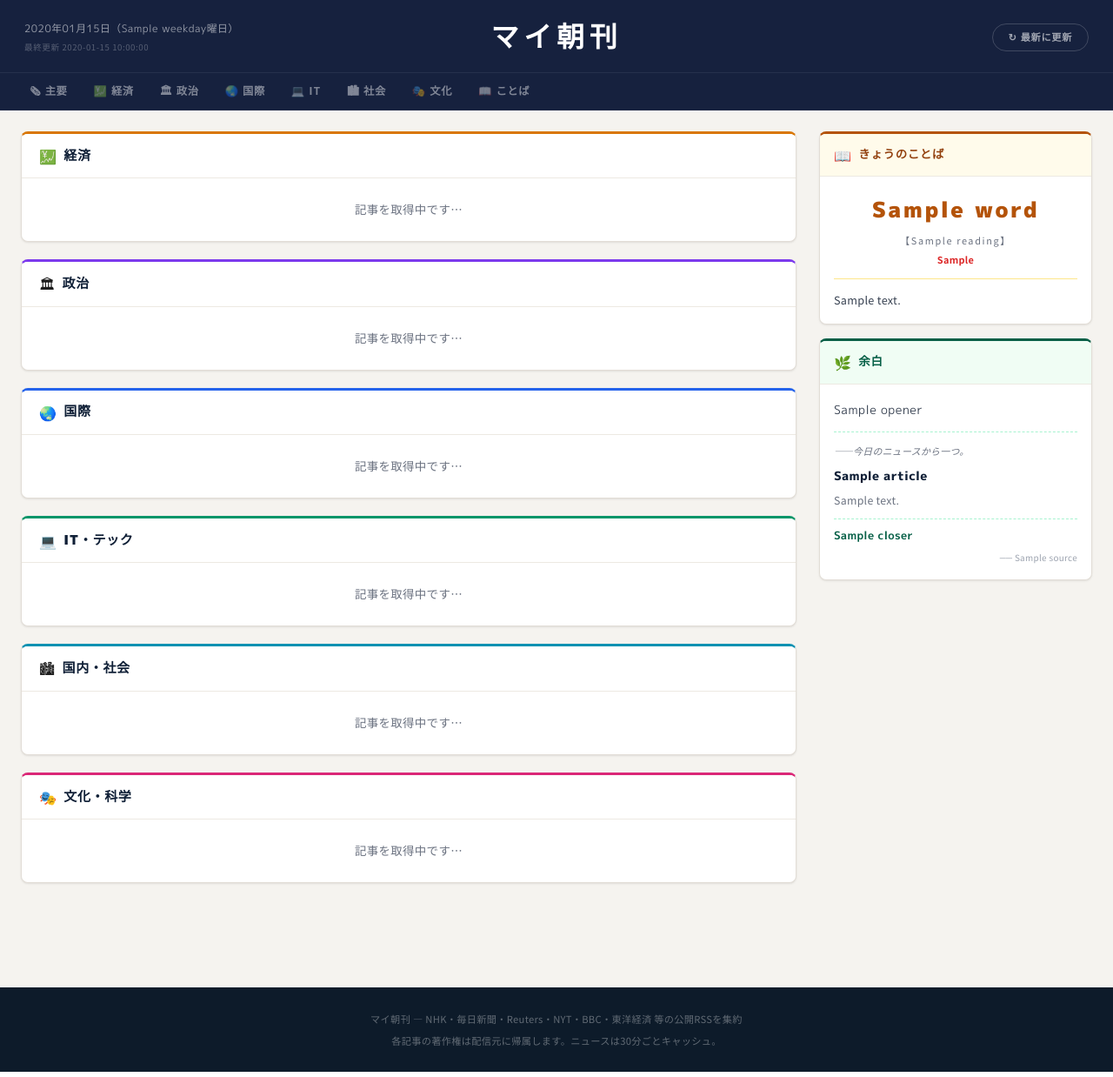
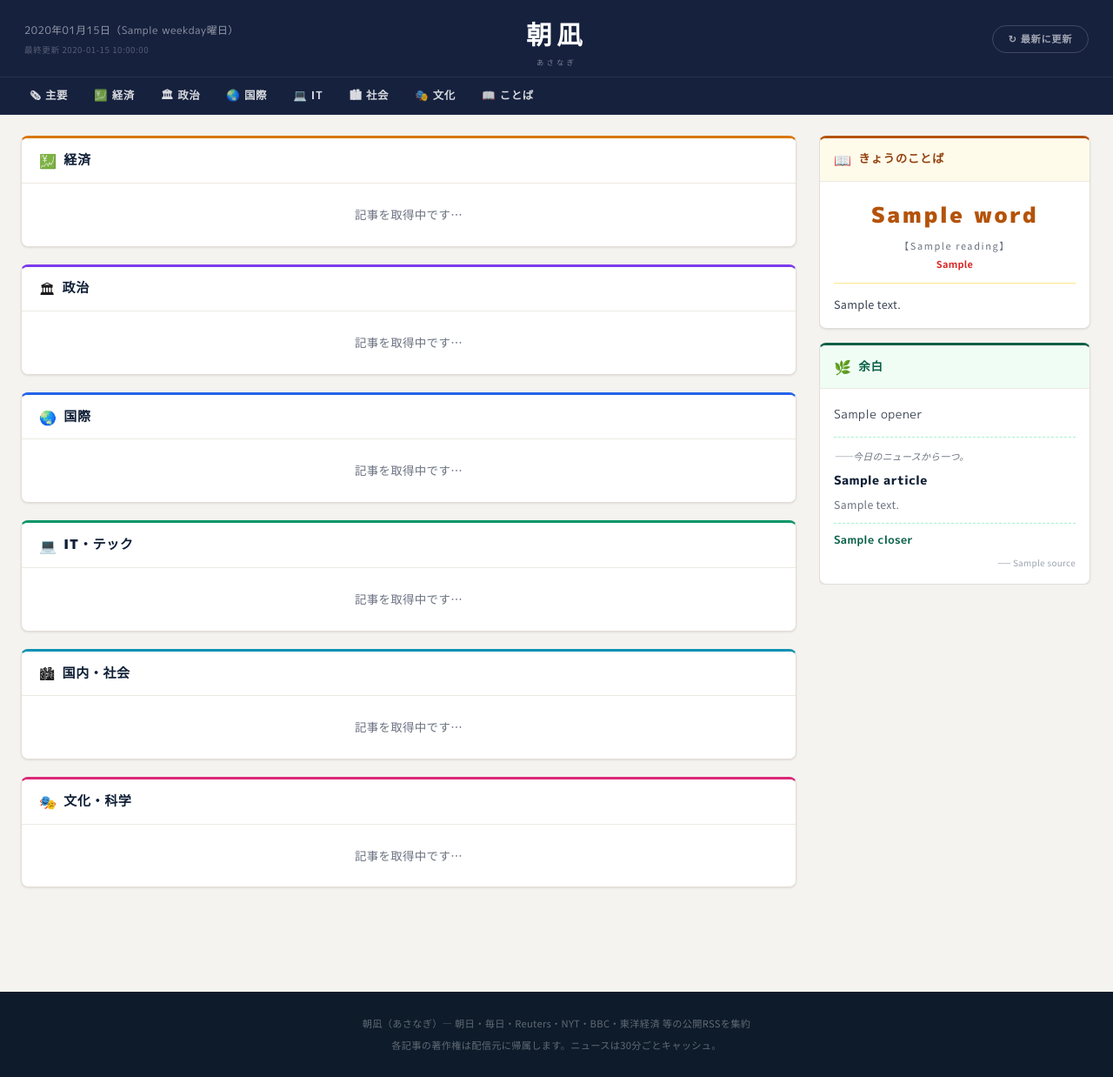
Before and after one commit to andydesuyo0206/my-news, a Flask app: template templates/index.html in a window 1280 px wide. Shown: the whole page at 87% size. Run offline with Flask 3, Linux system fonts and the light colour scheme; the template is opened without the code that fills it: most values are stand-ins (such as "Sample title", 1, 10 or a date in 2020).

Commit message:
UI改善・ソース大幅拡充・タイトルリニューアル
【ナビゲーション】
- リンクカラー rgba(255,255,255,.46) → .84 に明るく変更

【サイドバー見切れ修正】
- max-height: calc(100vh - 100px) + overflow-y: auto でサイドバー内スクロール対応
- 細いスクロールバー（4px）を追加

【ソース大幅拡充・NHK偏り解消】
- NHKを全カテゴリの末尾に配置（interleaveにより後回しに）
- 主要: 朝日新聞・47NEWS 追加
- 経済: プレジデントOL・マネーポスト 追加
- 政治: Yahoo!政治・朝日新聞政治 追加
- 国際: CNN・Washington Post・AFP BB News 追加（計9ソース）
- IT: The Verge・Wired JP 追加（計6ソース）
- 文化・科学: NHK科学(cat7) 追加
- 国内・社会: 朝日新聞・47NEWS 追加（計6ソース）

【タイトル変更】
- 「マイ朝刊」→「朝凪（あさなぎ）」
- ロゴに読み仮名「あさなぎ」をサブテキストとして表示

Co-Authored-By: Claude Sonnet 4.5 <noreply@anthropic.com>

```diff
--- a/app.py
+++ b/app.py
@@ -14,49 +14,63 @@ JST = ZoneInfo('Asia/Tokyo')
 
 app = Flask(__name__)
 
-# ─── 健司選定 RSSフィード ────────────────────────────────────────
+# ─── 健司選定 RSSフィード（NHKは各カテゴリ末尾に配置し偏りを抑制） ──
 
 FEEDS = {
     '主要': [
-        ('NHK',          'https://www3.nhk.or.jp/rss/news/cat0.xml'),
+        ('朝日新聞',      'https://www.asahi.com/rss/asahi/newsheadlines.rdf'),
         ('毎日新聞',      'https://mainichi.jp/rss/etc/mainichi-flash.rss'),
+        ('47NEWS',        'https://www.47news.jp/articles.rss'),
         ('Yahoo!ニュース', 'https://news.yahoo.co.jp/rss/topics/top-picks.xml'),
         ('財経新聞',      'https://www.zaikei.co.jp/rss/news.rdf'),
+        ('NHK',           'https://www3.nhk.or.jp/rss/news/cat0.xml'),   # 末尾
     ],
-    '経済': [  # 経済・企業・金融・市場に特化したソースのみ
+    '経済': [
         ('Reuters 経済',   'https://feeds.reuters.com/reuters/businessNews'),
-        ('NHK経済',        'https://www3.nhk.or.jp/rss/news/cat3.xml'),
         ('東洋経済',       'https://toyokeizai.net/list/feed/rss'),
+        ('プレジデントOL', 'https://president.jp/list/feed/rss'),
         ('日経ビジネス',   'https://business.nikkei.com/rss/sns/nb.rdf'),
+        ('マネーポスト',   'https://www.moneypost.jp/feed'),
         ('財経新聞 経済',  'https://www.zaikei.co.jp/rss/economy.rdf'),
+        ('NHK経済',        'https://www3.nhk.or.jp/rss/news/cat3.xml'),  # 末尾
     ],
     '政治': [
-        ('NHK政治',    'https://www3.nhk.or.jp/rss/news/cat4.xml'),
         ('財経新聞 政治', 'https://www.zaikei.co.jp/rss/politics.rdf'),
+        ('Yahoo! 政治',   'https://news.yahoo.co.jp/rss/topics/politics.xml'),
+        ('朝日新聞 政治', 'https://www.asahi.com/rss/politics/index.rdf'),
+        ('NHK政治',       'https://www3.nhk.or.jp/rss/news/cat4.xml'),   # 末尾
     ],
-    '国際': [  # 安全保障・地政学を意識した構成
-        ('NHK国際',       'https://www3.nhk.or.jp/rss/news/cat5.xml'),
-        ('Reuters World', 'https://feeds.reuters.com/reuters/worldNews'),
-        ('NYT World',     'https://rss.nytimes.com/services/xml/rss/nyt/World.xml'),
-        ('BBC World',     'http://feeds.bbci.co.uk/news/world/rss.xml'),
-        ('Guardian World','https://www.theguardian.com/world/rss'),
-        ('Yahoo! 国際',   'https://news.yahoo.co.jp/rss/topics/world.xml'),
+    '国際': [
+        ('Reuters World',    'https://feeds.reuters.com/reuters/worldNews'),
+        ('NYT World',        'https://rss.nytimes.com/services/xml/rss/nyt/World.xml'),
+        ('BBC World',        'http://feeds.bbci.co.uk/news/world/rss.xml'),
+        ('CNN World',        'http://rss.cnn.com/rss/edition_world.rss'),
+        ('Guardian World',   'https://www.theguardian.com/world/rss'),
+        ('Washington Post',  'https://feeds.washingtonpost.com/rss/world'),
+        ('AFP BB News',      'https://feeds.afpbb.com/rss/afpbb/afpbbnews'),
+        ('Yahoo! 国際',      'https://news.yahoo.co.jp/rss/topics/world.xml'),
+        ('NHK国際',          'https://www3.nhk.or.jp/rss/news/cat5.xml'),# 末尾
     ],
     'IT・テック': [
-        ('ITmedia',   'https://rss.itmedia.co.jp/rss/2.0/news_bursts.xml'),
-        ('GIGAZINE',  'https://gigazine.net/news/rss_2.0/'),
-        ('CNET Japan','http://feeds.japan.cnet.com/rss/cnet/all.rdf'),
-        ('Impress',   'https://www.watch.impress.co.jp/data/rss/1.0/ipw/feed.rdf'),
+        ('ITmedia',    'https://rss.itmedia.co.jp/rss/2.0/news_bursts.xml'),
+        ('The Verge',  'https://www.theverge.com/rss/index.xml'),
+        ('Wired JP',   'https://wired.jp/rss/'),
+        ('GIGAZINE',   'https://gigazine.net/news/rss_2.0/'),
+        ('CNET Japan', 'http://feeds.japan.cnet.com/rss/cnet/all.rdf'),
+        ('Impress',    'https://www.watch.impress.co.jp/data/rss/1.0/ipw/feed.rdf'),
     ],
     '文化・科学': [
-        ('NHK文化',    'https://www3.nhk.or.jp/rss/news/cat2.xml'),
         ('現代ビジネス', 'https://gendai.media/rss'),
+        ('NHK科学',      'https://www3.nhk.or.jp/rss/news/cat7.xml'),
+        ('NHK文化',      'https://www3.nhk.or.jp/rss/news/cat2.xml'),
     ],
     '国内・社会': [
-        ('NHK社会',    'https://www3.nhk.or.jp/rss/news/cat1.xml'),
-        ('毎日新聞 社会','https://mainichi.jp/rss/etc/mainichi-flash.rss'),
-        ('Yahoo! 国内', 'https://news.yahoo.co.jp/rss/topics/domestic.xml'),
-        ('財経新聞 社会','https://www.zaikei.co.jp/rss/social.rdf'),
+        ('朝日新聞',      'https://www.asahi.com/rss/asahi/newsheadlines.rdf'),
+        ('47NEWS',        'https://www.47news.jp/articles.rss'),
+        ('毎日新聞 社会', 'https://mainichi.jp/rss/etc/mainichi-flash.rss'),
+        ('Yahoo! 国内',   'https://news.yahoo.co.jp/rss/topics/domestic.xml'),
+        ('財経新聞 社会', 'https://www.zaikei.co.jp/rss/social.rdf'),
+        ('NHK社会',       'https://www3.nhk.or.jp/rss/news/cat1.xml'),   # 末尾
     ],
 }
 
--- a/templates/index.html
+++ b/templates/index.html
@@ -3,7 +3,7 @@
 <head>
   <meta charset="UTF-8">
   <meta name="viewport" content="width=device-width, initial-scale=1.0">
-  <title>マイ朝刊 — {{ now.strftime('%Y年%m月%d日') }}（{{ weekday }}）</title>
+  <title>朝凪 — {{ now.strftime('%Y年%m月%d日') }}（{{ weekday }}）</title>
   <link rel="preconnect" href="https://fonts.googleapis.com">
   <link rel="preconnect" href="https://fonts.gstatic.com" crossorigin>
   <!-- さくら選定：M PLUS 1p（適度なゴシック、丸みを抑えてクリーンに） -->
@@ -59,9 +59,13 @@
     .mh-date { font-family: var(--font-h); font-size: .74rem; color: rgba(255,255,255,.55); letter-spacing: .04em; }
     .mh-edition { font-size: .6rem; color: rgba(255,255,255,.28); letter-spacing: .06em; margin-top: 1px; }
     .mh-logo {
-      font-family: var(--font-h); font-size: 2rem; font-weight: 900;
+      font-family: var(--font-h); font-size: 1.85rem; font-weight: 900;
       color: #fff; text-align: center; cursor: pointer; letter-spacing: .18em;
-      user-select: none;
+      user-select: none; display: flex; flex-direction: column; align-items: center; gap: 1px;
+    }
+    .mh-logo-kana {
+      font-size: .52rem; font-weight: 500; letter-spacing: .38em;
+      color: rgba(255,255,255,.45); line-height: 1;
     }
     .mh-right { display: flex; justify-content: flex-end; align-items: center; }
     .btn-refresh {
@@ -77,13 +81,13 @@
     .mh-nav { display: flex; overflow-x: auto; scrollbar-width: none; padding: 0 20px; gap: 2px; }
     .mh-nav::-webkit-scrollbar { display: none; }
     .mh-nav a {
-      font-family: var(--font-h); font-size: .77rem; font-weight: 700;
-      color: rgba(255,255,255,.46); padding: 10px 14px;
+      font-family: var(--font-h); font-size: .78rem; font-weight: 700;
+      color: rgba(255,255,255,.84); padding: 10px 14px;
       white-space: nowrap; letter-spacing: .05em;
       border-radius: 6px 6px 0 0;
       transition: color var(--tr), background var(--tr);
     }
-    .mh-nav a:hover { color: rgba(255,255,255,.92); background: rgba(255,255,255,.08); }
+    .mh-nav a:hover { color: #fff; background: rgba(255,255,255,.12); }
 
     /* ══ レイアウト ══════════════════════════════════════════════ */
     .page { max-width: 1280px; margin: 0 auto; padding: 24px 24px 60px; }
@@ -163,7 +167,18 @@
     .no-art { padding: 24px; font-size: .84rem; color: var(--muted); text-align: center; }
 
     /* ══ サイドバー共通 ════════════════════════════════════════ */
-    .sidebar { position: sticky; top: 88px; display: flex; flex-direction: column; gap: 16px; }
+    .sidebar {
+      position: sticky; top: 88px;
+      max-height: calc(100vh - 100px);
+      overflow-y: auto;
+      scrollbar-width: thin;
+      scrollbar-color: rgba(0,0,0,.1) transparent;
+      display: flex; flex-direction: column; gap: 16px;
+      padding-right: 2px; /* スクロールバー分の余白 */
+    }
+    .sidebar::-webkit-scrollbar { width: 4px; }
+    .sidebar::-webkit-scrollbar-track { background: transparent; }
+    .sidebar::-webkit-scrollbar-thumb { background: rgba(0,0,0,.12); border-radius: 4px; }
     .sc { background: var(--card); border: 1px solid var(--border); border-radius: var(--radius); overflow: hidden; box-shadow: var(--shadow-sm); }
     .sc-hd { padding: 10px 16px; display: flex; align-items: center; gap: 8px; border-bottom: 1px solid var(--border-lt); }
     .sc-title { font-family: var(--font-h); font-size: .84rem; font-weight: 800; letter-spacing: .05em; }
@@ -262,7 +277,10 @@
         <div class="mh-date">{{ now.strftime('%Y年%m月%d日') }}（{{ weekday }}曜日）</div>
         <div class="mh-edition">最終更新 {{ last_updated }}</div>
       </div>
-      <div class="mh-logo" onclick="scrollTo(0,0)">マイ朝刊</div>
+      <div class="mh-logo" onclick="scrollTo(0,0)">
+        朝凪
+        <span class="mh-logo-kana">あさなぎ</span>
+      </div>
       <div class="mh-right">
         <form action="/refresh" method="post" style="margin:0">
           <button class="btn-refresh" type="submit">↻ 最新に更新</button>
@@ -484,7 +502,7 @@
 
 <!-- ══ フッター ══════════════════════════════════════════════════ -->
 <footer class="footer">
-  <div>マイ朝刊 — NHK・毎日新聞・Reuters・NYT・BBC・東洋経済 等の公開RSSを集約</div>
+  <div>朝凪（あさなぎ）— 朝日・毎日・Reuters・NYT・BBC・東洋経済 等の公開RSSを集約</div>
   <div>各記事の著作権は配信元に帰属します。ニュースは30分ごとキャッシュ。</div>
 </footer>
 <button class="scroll-top" id="scroll-top-btn" onclick="scrollTo({top:0,behavior:'smooth'})">↑</button>
```
